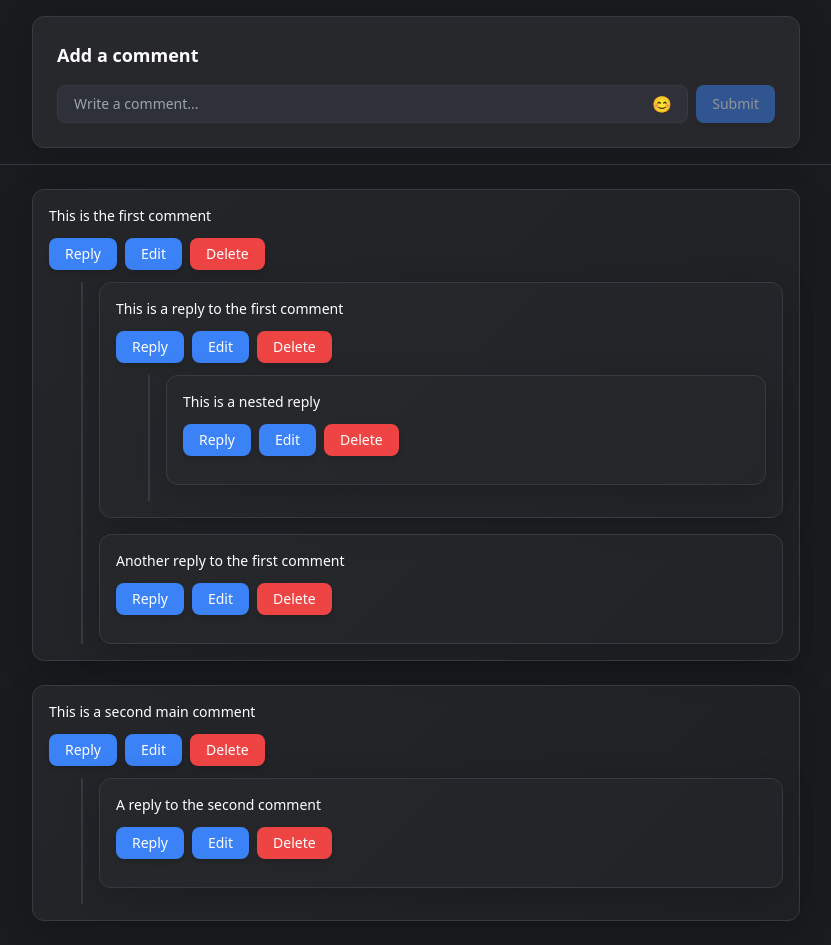
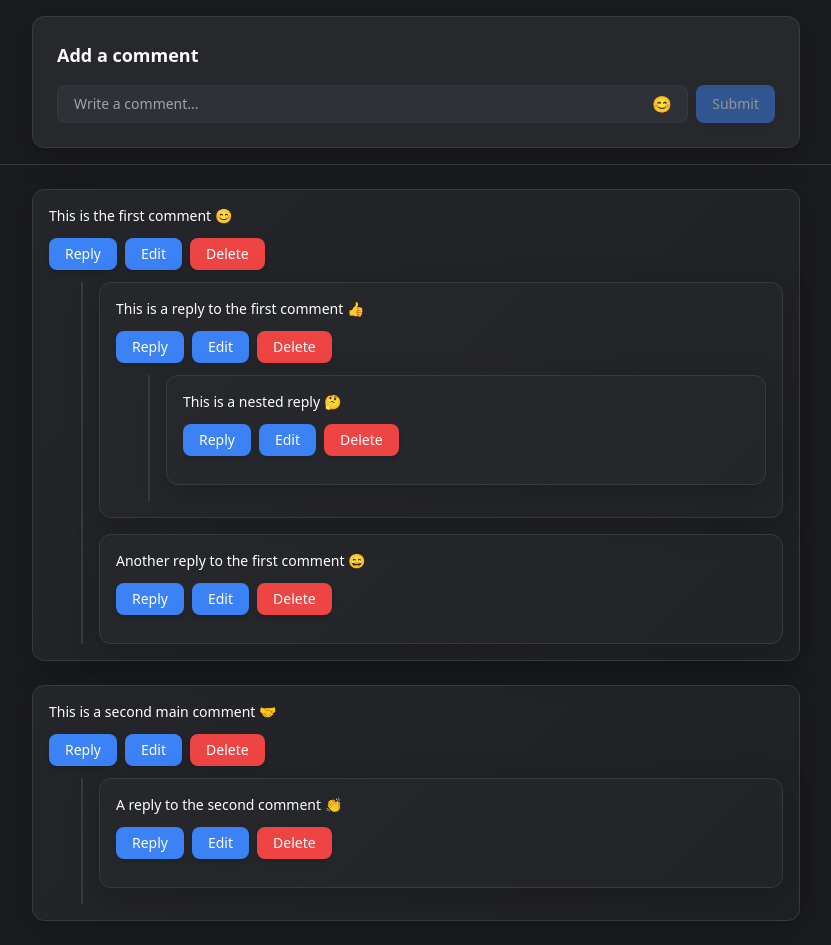
Before and after one commit to SaADii09/commentsSection, a React (Vite) app: page / in a window 1280 px wide. Shown: the whole page, without its empty margins (224-1055 px from the left). Built offline with nearby package versions, Linux system fonts and the light colour scheme.

Commit message:
feat: Enhance initial comments with emoji support for better engagement

```diff
--- a/src/data/commentData.js
+++ b/src/data/commentData.js
@@ -1,17 +1,17 @@
 export const initialComments = [
     {
         id: 1,
-        text: "This is the first comment",
+        text: "This is the first comment 😊",
         owner: "John Doe",
         replies: [
             {
                 id: 2,
-                text: "This is a reply to the first comment",
+                text: "This is a reply to the first comment 👍",
                 owner: "Jane Smith",
                 replies: [
                     {
                         id: 3,
-                        text: "This is a nested reply",
+                        text: "This is a nested reply 🤔",
                         owner: "Alex Johnson",
                         replies: [],
                     },
@@ -19,7 +19,7 @@ export const initialComments = [
             },
             {
                 id: 4,
-                text: "Another reply to the first comment",
+                text: "Another reply to the first comment 😄",
                 owner: "Mike Wilson",
                 replies: [],
             },
@@ -27,12 +27,12 @@ export const initialComments = [
     },
     {
         id: 5,
-        text: "This is a second main comment",
+        text: "This is a second main comment 🤝",
         owner: "Sarah Brown",
         replies: [
             {
                 id: 6,
-                text: "A reply to the second comment",
+                text: "A reply to the second comment 👏",
                 owner: "Tom Davis",
                 replies: [],
             },
```
